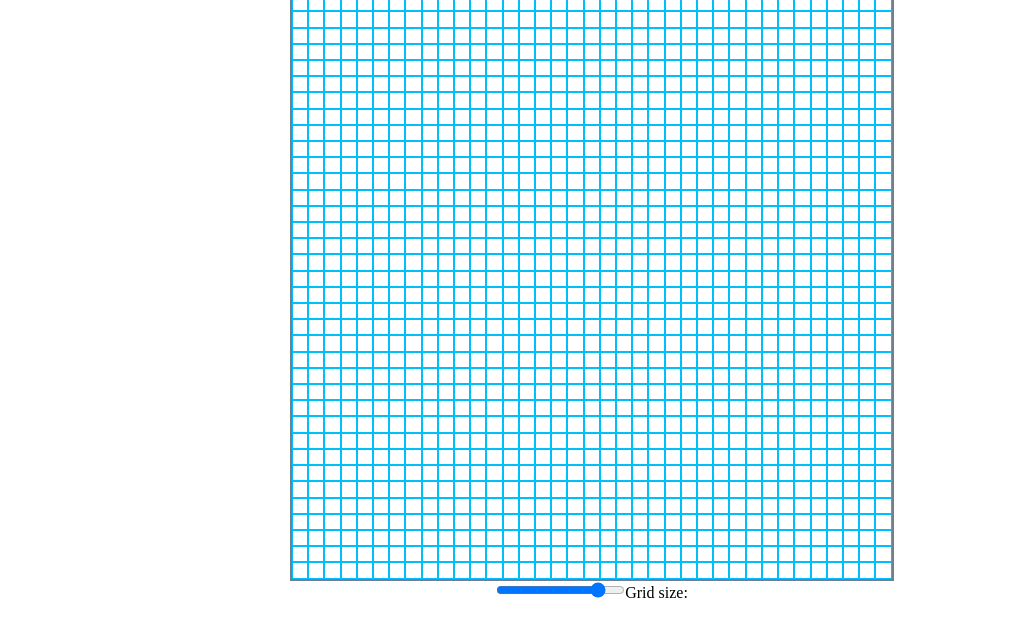
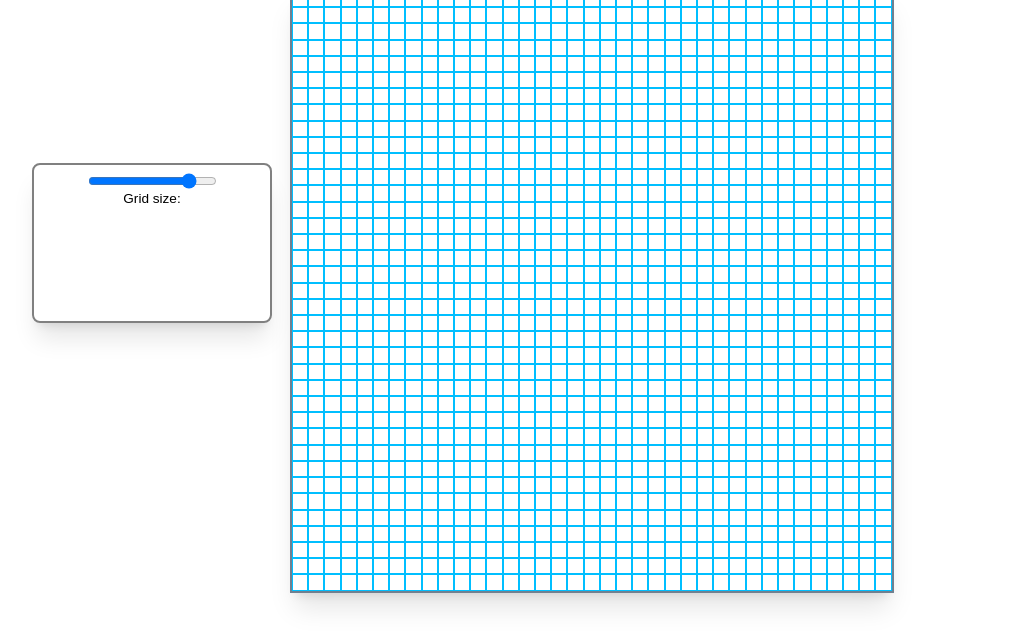
Before and after one commit to jmmarco/etch-a-sketch, a plain HTML site: page index.html in a window 1280 px wide. Shown: the part 157-800 px from the top of the page, without its empty margins (48-1064 px from the left). Drawn offline with Linux system fonts and the light colour scheme; a web font is replaced by a local one.

Commit message:
Style controls and add shadows

```diff
--- a/styles.css
+++ b/styles.css
@@ -1,7 +1,7 @@
-@import url('https://fonts.googleapis.com/css2?family=Qwigley&display=swap');
+@import url("https://fonts.googleapis.com/css2?family=Qwigley&display=swap");
 
 .app-title {
-  font-family: 'Qwigley', cursive;
+  font-family: "Qwigley", cursive;
   font-size: 4rem;
   letter-spacing: 0.25rem;
   text-align: center;
@@ -33,8 +33,34 @@
   border: 2px solid slategray;
   display: flex;
   flex-wrap: wrap;
+  box-shadow: 0 20px 25px -5px rgb(0 0 0 / 0.1), 0 8px 10px -6px rgb(0 0 0 / 0.1);
 }
 
 .active {
   background-color: crimson;
 }
+
+.grid-controls {
+  font-family: Arial, Helvetica, sans-serif;
+  position: absolute;
+  left: 0;
+  border: 2px solid gray;
+  display: flex;
+  justify-content: center;
+  width: 15rem;
+  height: 10rem;
+  margin-left: 5rem;
+  border-radius: 0.5rem;
+  padding: 0.5rem;
+  box-shadow: 0 20px 25px -5px rgb(0 0 0 / 0.1), 0 8px 10px -6px rgb(0 0 0 / 0.1);
+}
+
+.grid-controls div {
+  display: flex;
+  flex-direction: column;
+  align-items: center;
+}
+
+.grid-controls {
+  font-size: 0.85rem;
+}
```
